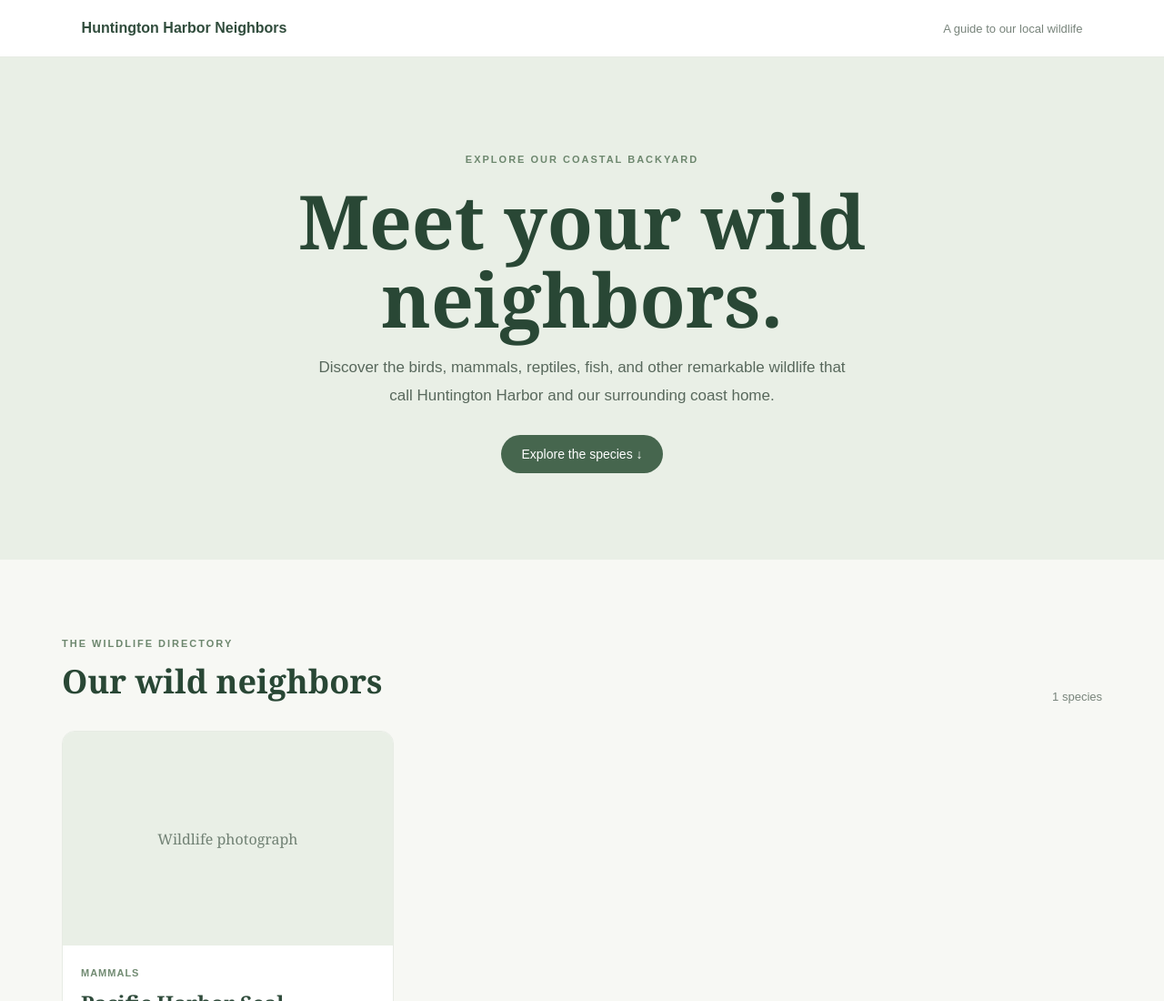
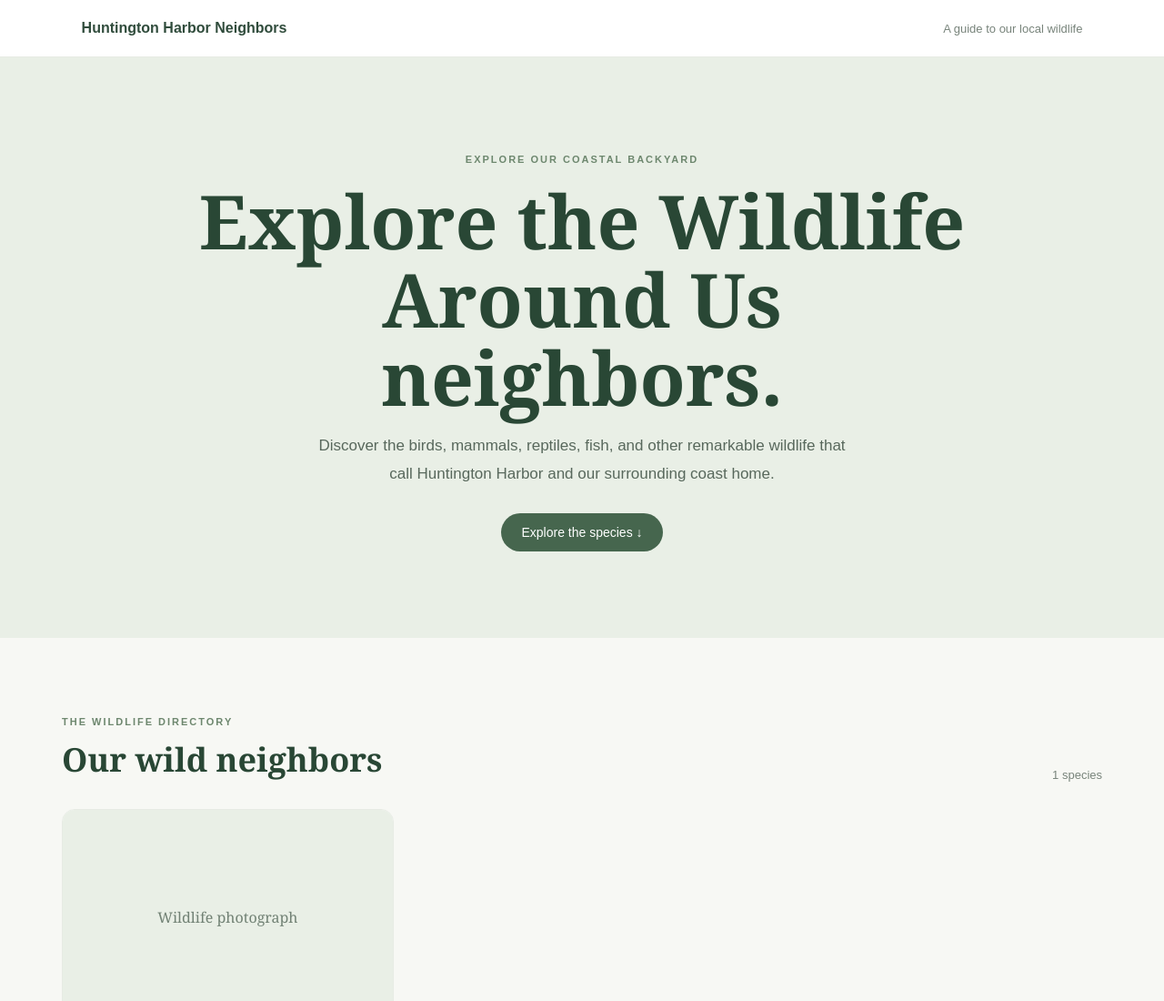
Before and after one commit to yayfisharefriends/huntington-harbor-neighbors, an Astro site: page / in a window 1280 px wide. Shown: the top 1100 px of the page at 91% size. Built offline with nearby package versions, Linux system fonts and the light colour scheme; Astro itself is replaced by a stand-in of ours.

Commit message:
Update main name index.astro

```diff
--- a/src/pages/index.astro
+++ b/src/pages/index.astro
@@ -35,7 +35,7 @@ const imagePath = (path: string) => {
     <main>
       <section class="hero">
         <p class="eyebrow">EXPLORE OUR COASTAL BACKYARD</p>
-        <h1>Meet your wild<br />neighbors.</h1>
+        <h1>Explore the Wildlife Around Us <br />neighbors.</h1>
         <p class="hero-description">
           Discover the birds, mammals, reptiles, fish, and other remarkable
           wildlife that call Huntington Harbor and our surrounding coast home.
```
